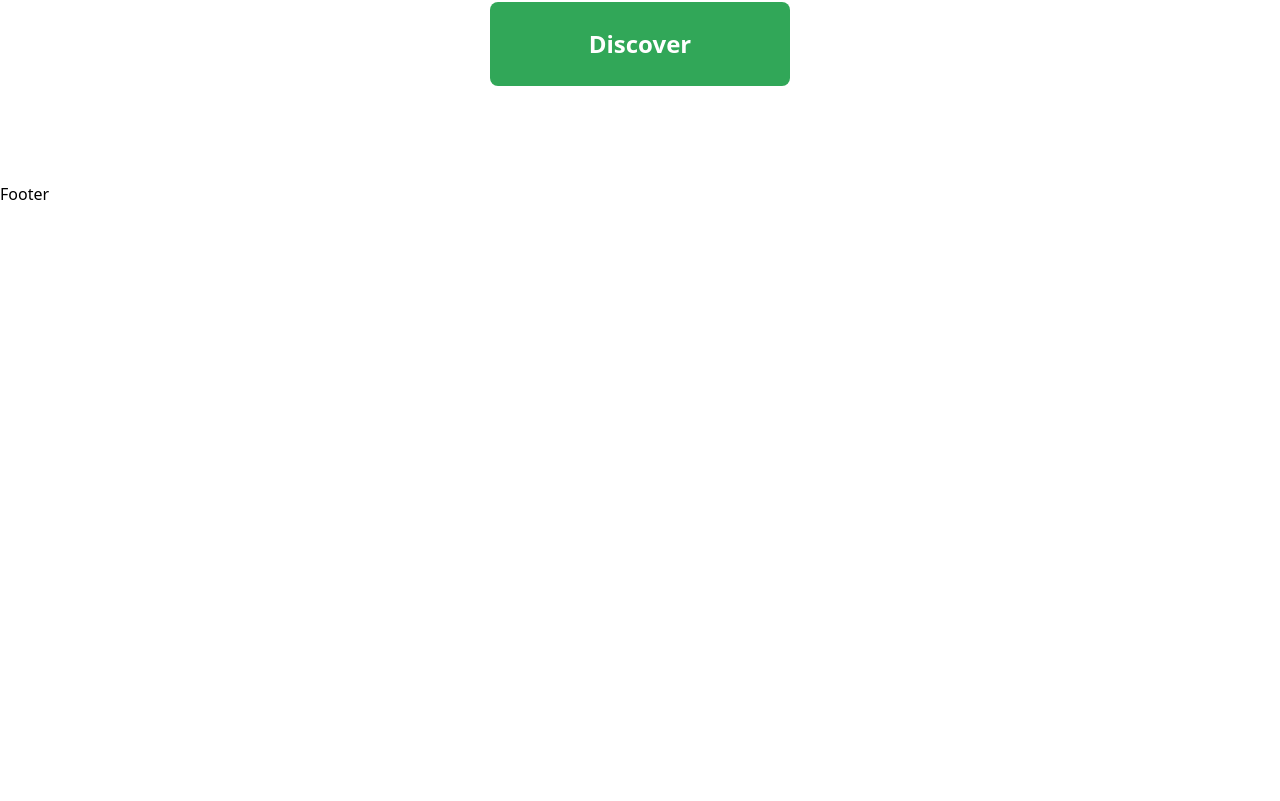
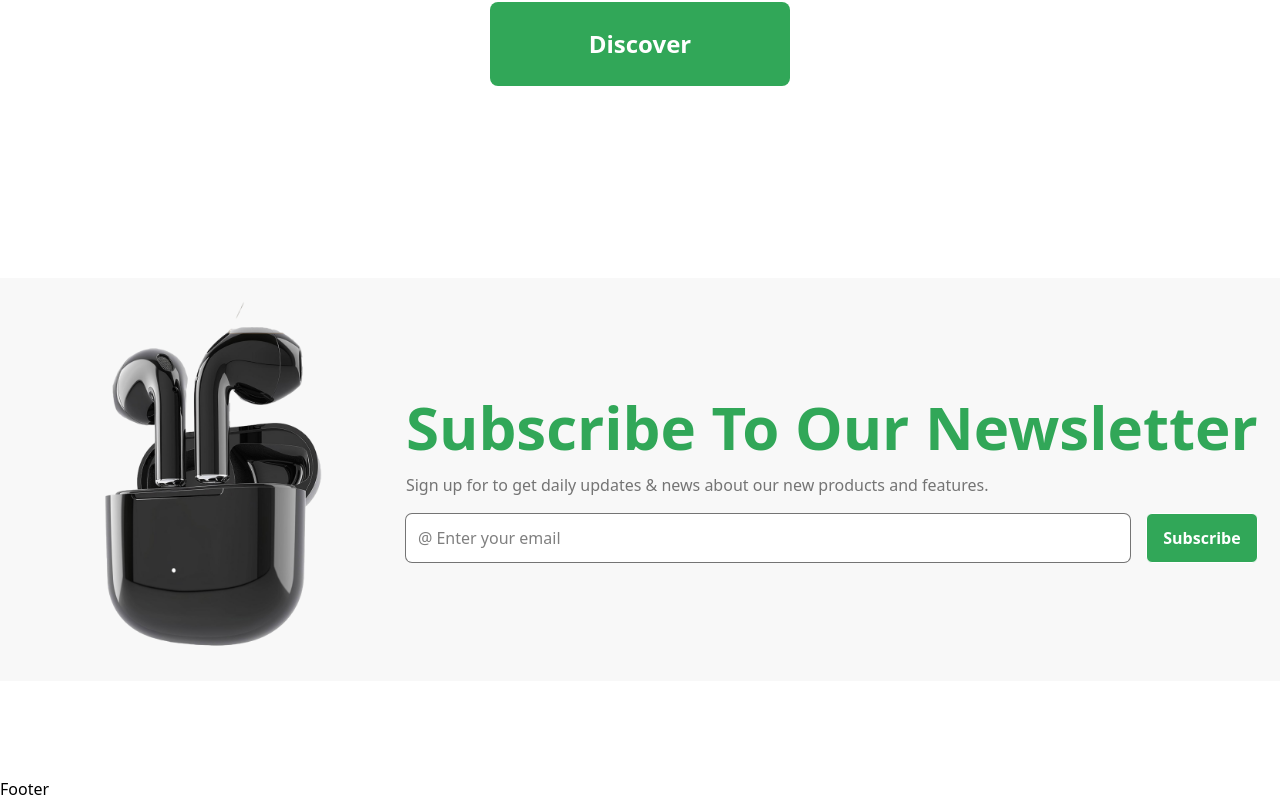
Before and after one commit to ay-ub/sonic-earpuds, a React (Vite) app: page / in a window 1280 px wide. Shown: the part 1585-2386 px from the top of the page. Before the commit the page ends 1791 px from the top, so only its background shows below. Built offline with nearby package versions, Linux system fonts and the light colour scheme.

Commit message:
feat: create newsLatter section

```diff
--- a/src/components/main/Main.tsx
+++ b/src/components/main/Main.tsx
@@ -1,4 +1,5 @@
 import Hero from "./Hero"
+import NewsLatter from "./NewsLatter"
 import StatisticsCards from "./StatisticsCards"
 import Why from "./Why"
 
@@ -9,6 +10,7 @@ function Main() {
       <Hero />
       <StatisticsCards />
       <Why />
+      <NewsLatter />
     </main>
   )
 }
--- /dev/null
+++ b/src/components/main/NewsLatter.tsx
@@ -0,0 +1,34 @@
+
+
+function NewsLatter() {
+  return (
+    <section className="container mx-auto  ">
+      <div className="bg-[#F8F8F8] flex justify-around items-center p-4">
+        <div className="image-container w-full lg:w-[371px] aspect-square">
+          <img src="/1.png" alt="earpuds" />
+        </div>
+        <div>
+          <h2 className="text-[#31A758] text-6xl font-bold">
+            Subscribe To Our Newsletter
+          </h2>
+          <p className="text-[#747474] my-4">
+            Sign up for to get daily updates & news about our new products and
+            features.
+          </p>
+          <div className="flex items-center gap-4">
+            <input
+              type="email"
+              placeholder="@ Enter your email"
+              className="ring-1 p-3 ring-[#747474] bg-white rounded-md flex-1"
+            />
+            <button className="px-4 py-3 border rounded-md bg-[#31A758] text-white font-semibold cursor-pointer">
+              Subscribe
+            </button>
+          </div>
+        </div>
+      </div>
+    </section>
+  );
+}
+
+export default NewsLatter
```
